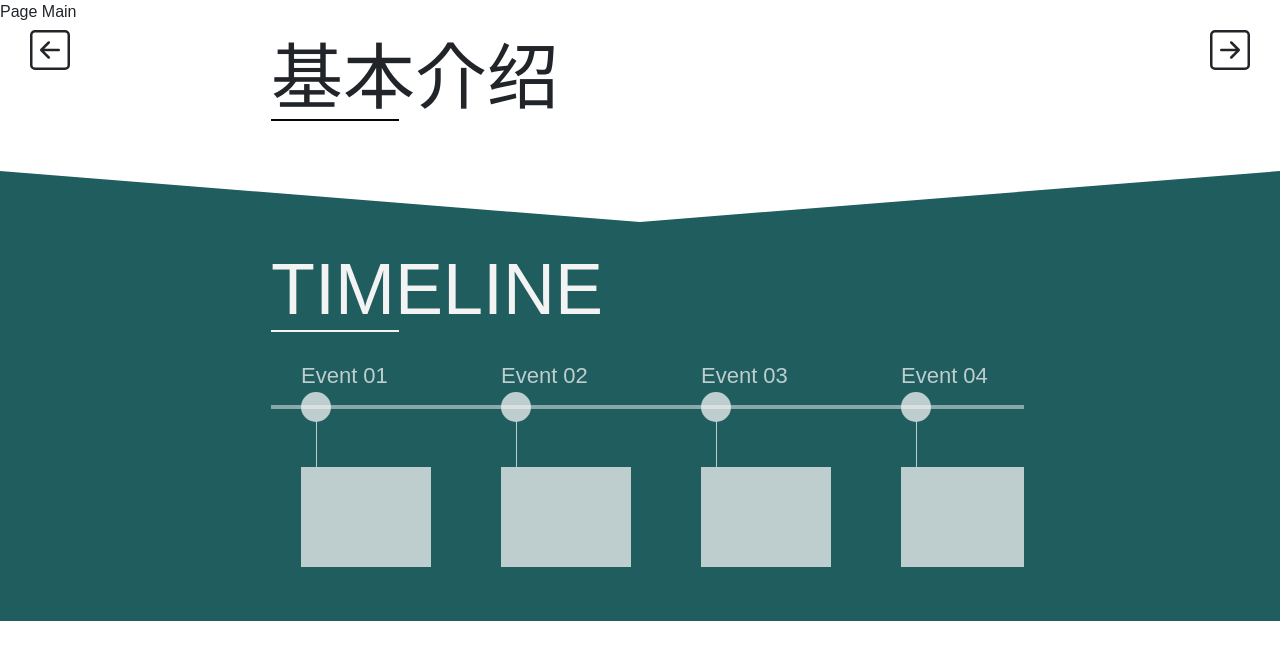
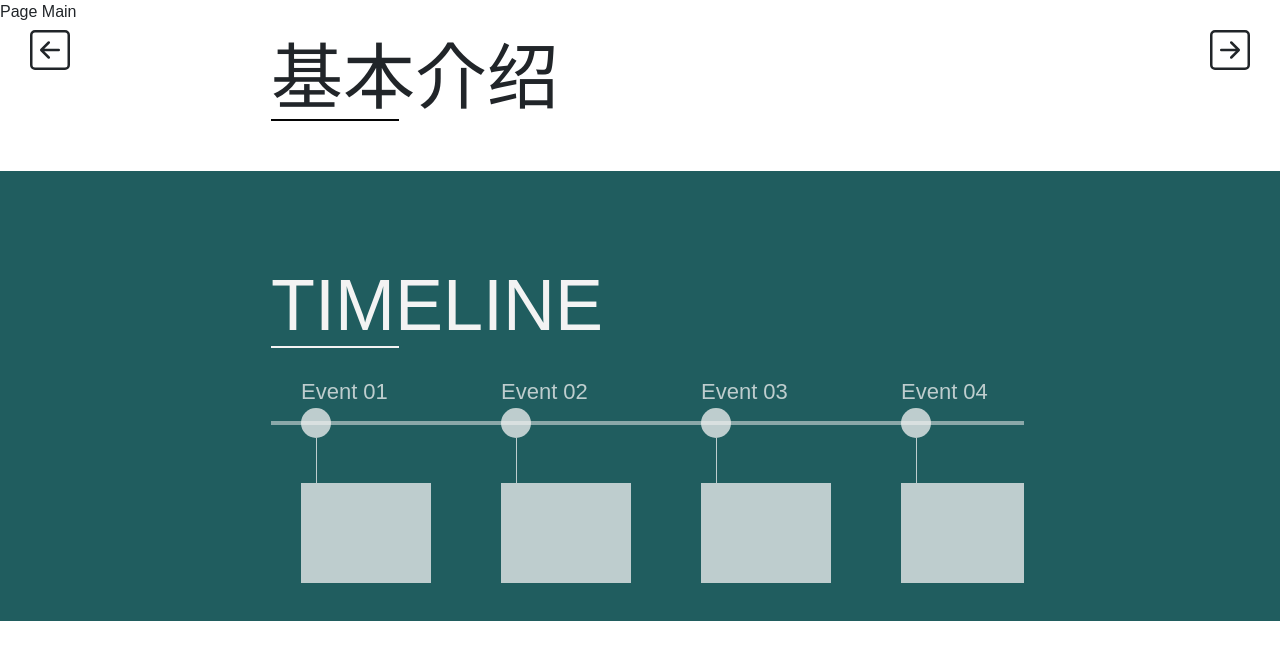
Before and after one commit to UT-Application-Development-Association/ADA-Website, a React (Create React App) app: page / in a window 1280 px wide. Both pictures are taken after a click on the button "To main". Shown: the top 660 px of the page. Built offline with nearby package versions, Linux system fonts and the light colour scheme; the HTML template or start-up script is replaced by a standard one.

Commit message:
delete to triange at the top to prevent and display bug may happen, add hover effect to the picture in timeline

```diff
--- a/src/components/main_page/Timeline.js
+++ b/src/components/main_page/Timeline.js
@@ -3,7 +3,6 @@ import React from "react";
 export default function Timeline(props) {
     return (
         <div className="timeline-container">
-            <div className="timeline-background"></div>
             <div className="heading-container container" style={{overflow:"hidden", height:"500px"}}>
                 <div className="heading white">{props.text}</div>
                 <div className="heading-line white"></div>
--- a/src/styles/Style.css
+++ b/src/styles/Style.css
@@ -94,19 +94,11 @@
 
 .timeline-container {
   height: 450px;
-  padding-top: 5vw;
+  padding-top: 80px;
   position: relative;
   top: 50px;
   overflow: hidden;
-}
-
-.timeline-background {
-  position: absolute;
-  top: 0px;
-  border-color: transparent #205d5f transparent;
-  border-style: solid;
-  border-width: 4vw 50vw 0px 50vw;
-  height: 500px;
+  background-color: #205d5f;
 }
 
 .timeline-content {
@@ -116,6 +108,7 @@
   height: 400px;
   background-color: rgba(255, 0, 0, 0);
   overflow: scroll;
+  overflow-y: hidden;
   white-space: nowrap;
 }
 
@@ -173,5 +166,12 @@
   height: 100px;
   background-color: #f3f3f3;
   opacity: 0.75;
+  -webkit-transition: top 0.3s;
+  transition: top 0.3s;
+}
+
+.event-picture:hover {
+  top: 100px;
+  cursor: pointer;
 }
 /*# sourceMappingURL=Style.css.map */
--- a/src/styles/main_page/_Timeline.scss
+++ b/src/styles/main_page/_Timeline.scss
@@ -2,20 +2,12 @@
 
 .timeline-container {
     height: 450px;
-    padding-top: 5vw;
+    padding-top: 80px;
     position: relative;
     top: 50px;
     overflow: hidden;
+    background-color: $bg_aqua;
 }
-
-.timeline-background {
-    position: absolute;
-    top: 0px;
-    border-color:transparent $bg_aqua transparent;
-    border-style:solid;
-    border-width:4vw 50vw 0px 50vw;
-    height: 500px;
-  }
 
 .timeline-content {
     width: 100%;
@@ -24,6 +16,7 @@
     height: 400px;
     background-color:rgba(255, 0, 0, 0.0);//for use of testing
     overflow: scroll;
+    overflow-y: hidden;
     white-space: nowrap;
 }
 .timeline-bar {
@@ -80,4 +73,10 @@
     height: 100px;
     background-color: $white;
     opacity: 0.75;
+    transition: top 0.3s;
 }
+
+.event-picture:hover {
+    top: 100px;
+    cursor: pointer;
+}
```
Also changed, not shown: 1 other file (tests, documents, lock files or other folders).
